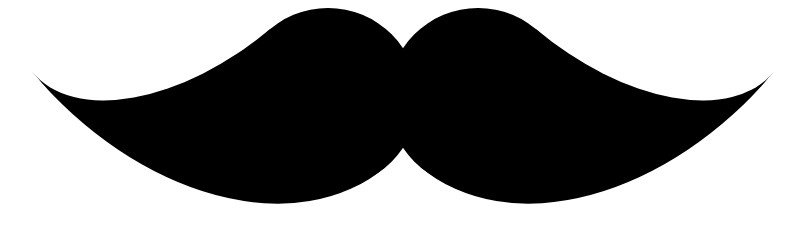
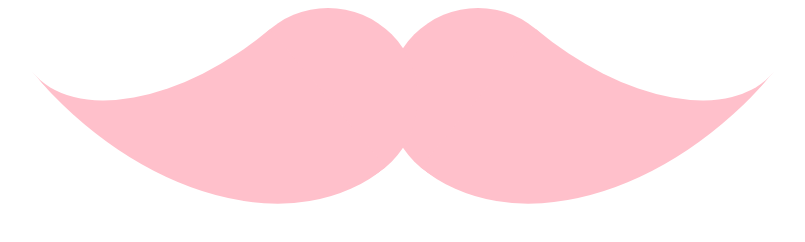
Before and after one commit to edysegura/css-drawing, a plain HTML site: page mustache/index.html in a window 1280 px wide. In both pictures the pointer is over the element 190 px from the left and 98 px from the top of the page. Shown: the whole page, without its empty margins (12-817 px from the left). Drawn offline with Linux system fonts and the light colour scheme.

Commit message:
Added hover effect

```diff
--- a/mustache/style.css
+++ b/mustache/style.css
@@ -8,6 +8,10 @@
   box-shadow:
     150px 0 0 0 currentColor,
     300px 0 0 0 currentColor;
+}
+
+.mustache:hover {
+  color: pink;
 }
 
 .mustache::before {
```
